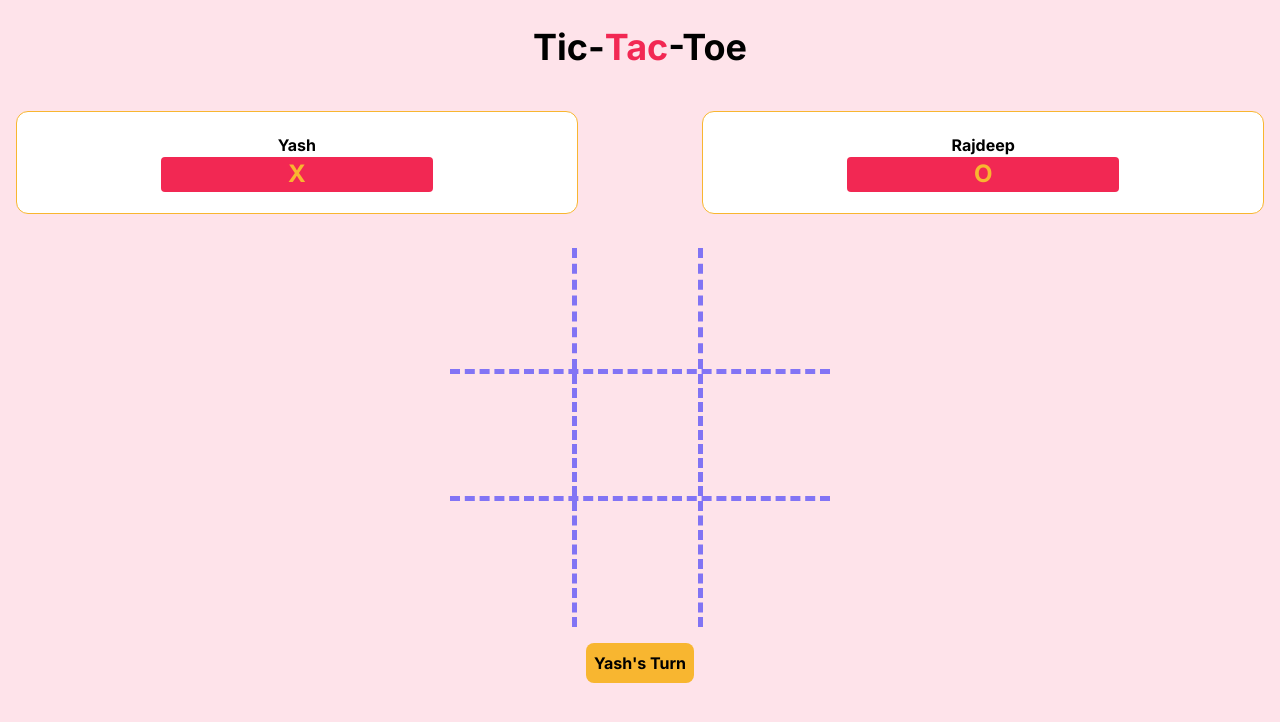
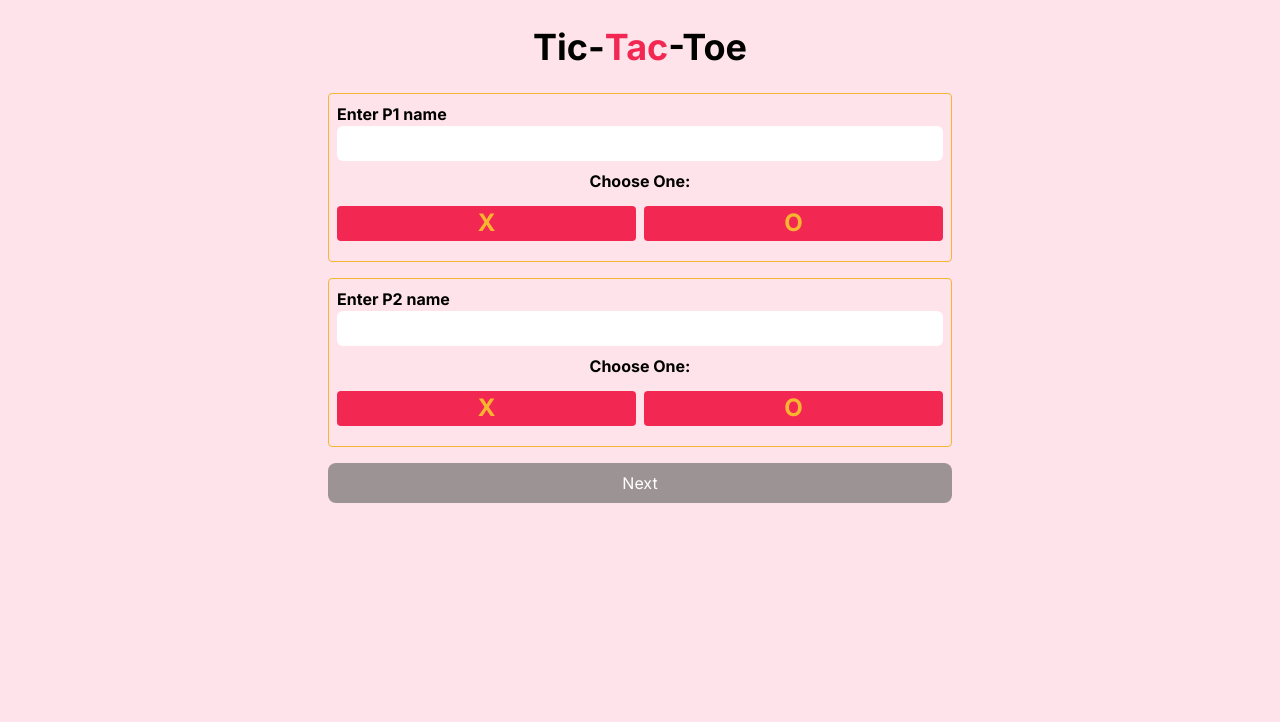
Before and after one commit to YashShrivastava10/tic-tac-toe, a Next.js app: page / in a window 1280 px wide. Shown: the top 722 px of the page. Built offline with nearby package versions, Linux system fonts and the light colour scheme.

Commit message:
Basic Implementation done

```diff
--- a/src/app/globals.css
+++ b/src/app/globals.css
@@ -12,13 +12,16 @@
   @apply h-[90%] w-full flex flex-col justify-start items-center gap-4
 }
 form{
-  @apply h-full w-full flex flex-col gap-4 justify-start
+  @apply h-full w-full md:w-1/2 flex flex-col gap-4 justify-start
 }
 .select-container{
   @apply flex flex-col gap-2 border border-orange rounded p-2
 }
 form input{
-  @apply rounded-md px-2 outline-none h-[35px]
+  @apply rounded-md px-2 outline-none h-[35px] font-bold
+}
+form label{
+  @apply font-bold
 }
 .icon-container{
   @apply flex justify-between items-center h-[60px] w-full gap-2
@@ -32,8 +35,11 @@ form input{
 .primary:disabled{
   @apply bg-gray
 }
+.secondry{
+  @apply absolute bottom-2 border-2 border-red rounded-md p-2 font-bold
+}
 .player-info{
- @apply  flex flex-col justify-center items-center w-[45%] border border-orange rounded-xl bg-white h-3/4 font-bold px-2
+ @apply  flex flex-col justify-evenly items-center w-[45%] border border-orange rounded-xl bg-white h-3/4 font-bold px-2 relative
 }
 .player-info span{
   text-overflow: ellipsis;
--- a/src/components/TicTacToe.tsx
+++ b/src/components/TicTacToe.tsx
@@ -4,17 +4,16 @@ import React, { useState } from 'react'
 
 type BoardType = Array<Array<string | null>>
 type Icon = "X" | "O" | ""
-type Player = { name: string, icon: Icon }
+type Player = { name: string, icon: Icon, clicked: boolean, winner: boolean }
 
-const initialBoard = (rows: number, cols: number): BoardType => Array.from({ length: rows }, () => Array(cols).fill(null))
+const initialBoard = (rows: number, cols: number, value: null | Icon): BoardType => Array.from({ length: rows }, () => Array(cols).fill(value))
 
 export const TicTacToe = () => {
-  const [board, setBoard] = useState<BoardType>(initialBoard(3, 3))
-  const [show, setShow] = useState<string | null>("play")
-  const [p1, setP1] = useState<Player>({ name: "Yash", icon: "X" })
-  const [p2, setP2] = useState<Player>({ name: "Rajdeep", icon: "O" })
-
-  const showNumber = (val: number) => console.log(val);
+  const [show, setShow] = useState<string | null>("playerName")
+  const [p1, setP1] = useState<Player>({ name: "", icon: "", clicked: false, winner: false })
+  const [p2, setP2] = useState<Player>({ name: "", icon: "", clicked: false, winner: false })
+  const [board, setBoard] = useState<BoardType>([])
+  const [visibleBoard, setVisibleBoard] = useState<BoardType>([])
 
   const selectBtn = (p: HTMLButtonElement) => {
     p.style.border = "2px solid #f22853"
@@ -56,10 +55,62 @@ export const TicTacToe = () => {
 
   const handleSubmit = (e: React.FormEvent) => {
     e.preventDefault()
+    setBoard(initialBoard(3, 3, null))
+    setVisibleBoard(initialBoard(3, 3, ""))
     setShow("play")
   }
 
   const isDisabled = (p: Player) => p.name.trim() === "" || p.icon === ""
+
+  const showNumber = (row: number, col: number) => {
+    let updatedVisibleBoard: BoardType = [...visibleBoard]
+    if(!p1.clicked){
+      setP1(prevState => ({...prevState, clicked: true}))
+      setP2(prevState => ({...prevState, clicked: false}))
+      updatedVisibleBoard[row][col] = p1.icon
+    }
+    else{
+      setP1(prevState => ({...prevState, clicked: false}))
+      setP2(prevState => ({...prevState, clicked: true}))
+      updatedVisibleBoard[row][col] = p2.icon
+    }
+
+    const declareWinner = (value: string | null) => {
+      p1.icon === value && setP1(prevState => ({ ...prevState, winner: true }))
+      p2.icon === value && setP2(prevState => ({ ...prevState, winner: true }))
+    }
+
+    for(let i = 0; i < 3; i++){
+      const rowMatch = updatedVisibleBoard[i][0] === updatedVisibleBoard[i][1] && updatedVisibleBoard[i][1] === updatedVisibleBoard[i][2]
+      const colMatch = updatedVisibleBoard[0][i] === updatedVisibleBoard[1][i] && updatedVisibleBoard[1][i] === updatedVisibleBoard[2][i]
+      if (rowMatch || colMatch) declareWinner(updatedVisibleBoard[rowMatch ? i : 0][colMatch ? i : 0])
+    }
+
+    const di1 = updatedVisibleBoard[0][0] === updatedVisibleBoard[1][1] && updatedVisibleBoard[1][1] === updatedVisibleBoard[2][2]
+    const di2 = updatedVisibleBoard[0][2] === updatedVisibleBoard[1][1] && updatedVisibleBoard[1][1] === updatedVisibleBoard[2][0]
+
+    if (di1 || di2) declareWinner(updatedVisibleBoard[1][1])
+
+    setVisibleBoard(updatedVisibleBoard)
+
+    const status: boolean = updatedVisibleBoard.flat().every(status => status)
+    if(status){
+
+    }
+  }
+
+  const handleBack = () => {
+    setShow("playerName")
+    setP1({name: "", icon: "", clicked: false, winner: false})
+    setP2({name: "", icon: "", clicked: false, winner: false})
+  }
+
+  const handleReset = () => {
+    setP1(prevState => ({...prevState, clicked: false, winner: false}))
+    setP2(prevState => ({...prevState, clicked: false, winner: false}))
+    setBoard(initialBoard(3, 3, null))
+    setVisibleBoard(initialBoard(3, 3, ""))
+  }
 
   if (show === "playerName") {
     return (
@@ -72,8 +123,8 @@ export const TicTacToe = () => {
                 <label htmlFor='p1'>Enter P1 name</label>
                 <input value={p1.name} id="p1" onChange={(e) => handlePlayerInfoChange(setP1, "name", e.target.value, e.target.id)} required />
               </div>
-              <div className='flex flex-col justify-start items-center h-fit w-full gap-2'>
-                <span>Choose One:</span>
+              <div className='flex flex-col justify-start items-center h-fit w-full'>
+                <label>Choose One:</label>
                 <div className='icon-container'>
                   <button className='icon p1-btn' id="p1X" type="button" onClick={(e) => handlePlayerInfoChange(setP1, "icon", "X", "p1X")}>X</button>
                   <button className='icon p1-btn' id="p1O" type="button" onClick={(e) => handlePlayerInfoChange(setP1, "icon", "O", "p1O")}>O</button>
@@ -85,8 +136,8 @@ export const TicTacToe = () => {
                 <label htmlFor='p1'>Enter P2 name</label>
                 <input value={p2.name} id="p2" onChange={(e) => handlePlayerInfoChange(setP2, "name", e.target.value, e.target.id)} required />
               </div>
-              <div className='flex flex-col justify-start items-center h-fit w-full gap-2'>
-                <span>Choose One:</span>
+              <div className='flex flex-col justify-start items-center h-fit w-full'>
+                <label>Choose One:</label>
                 <div className='icon-container'>
                   <button className='icon p2-btn' id="p2X" type="button" onClick={(e) => handlePlayerInfoChange(setP2, "icon", "X", "p2X")}>X</button>
                   <button className='icon p2-btn' id="p2O" type="button" onClick={(e) => handlePlayerInfoChange(setP2, "icon", "O", "p2O")}>O</button>
@@ -105,14 +156,16 @@ export const TicTacToe = () => {
       <div className="main">
         <div className="heading">Tic-<span className='text-red'>Tac</span>-Toe</div>
         <div className='content'>
-          <div className='flex w-full justify-between items-center h-[20%]'>
+          <div className='flex w-full md:w-1/2 justify-between items-center h-[20%]'>
             <div className='player-info'>
               <span title={p1.name}>{p1.name}</span>
               <button className='icon'>{p1.icon}</button>
+              {p1.winner && <strong className='absolute -top-6 text-red'>WINNER</strong>}
             </div>
             <div className='player-info'>
               <span title={p2.name}>{p2.name}</span>
               <button className='icon'>{p2.icon}</button>
+              {p2.winner && <strong className='absolute -top-6 text-red'>WINNER</strong>}
             </div>
           </div>
           <div className='h-[55%] aspect-square'>
@@ -121,8 +174,8 @@ export const TicTacToe = () => {
                 <div key={rowId} className='flex w-full h-1/3 justify-center items-center row'>
                   {row.map((col, colId) => {
                     return (
-                      <div key={colId} className='h-full w-1/3 flex justify-center items-center p-2 number' onClick={() => showNumber(colId)}>
-                        <span className='text-5xl font-bold'>{col}</span>
+                      <div key={colId} className='h-full w-1/3 text-orange flex justify-center items-center p-2 number' onClick={() => showNumber(rowId, colId)}>
+                        <span className='text-5xl font-bold'>{visibleBoard[rowId][colId]}</span>
                       </div>
                     )
                   })}
@@ -131,8 +184,10 @@ export const TicTacToe = () => {
             })}
           </div>
           <div className='h-[10%]'>
-            <button className='bg-orange text-black font-bold p-2 rounded-lg'>{p1.name}&apos;s Turn</button>
+            <button className='bg-orange text-black font-bold p-2 rounded-lg'>{!p1.clicked ? p1.name : p2.name}&apos;s Turn</button>
           </div>
+          <button className='secondry left-4' onClick={handleBack}>Back</button>
+          <button className='secondry' onClick={handleReset}>Reset</button>
         </div>
       </div>
     )
```
